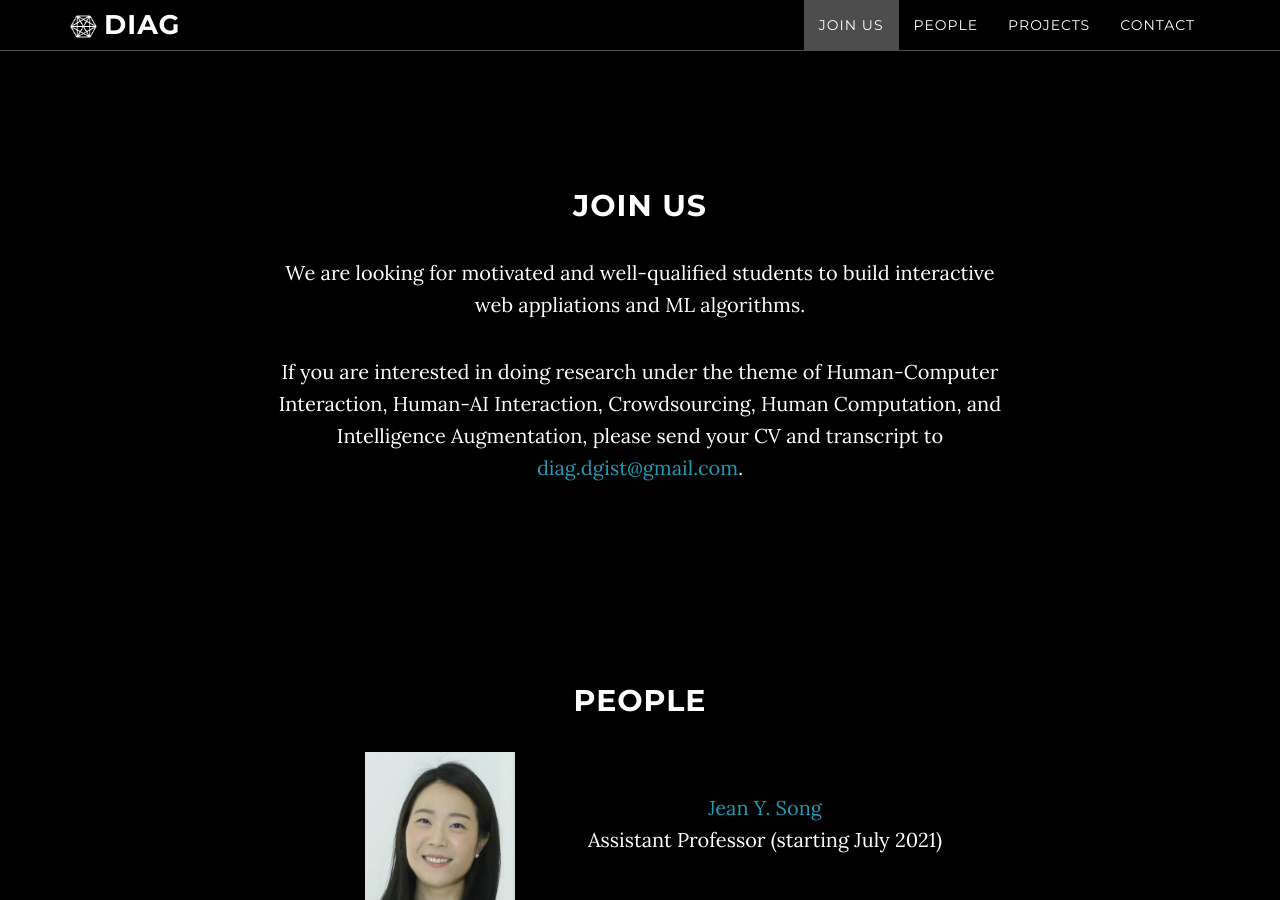
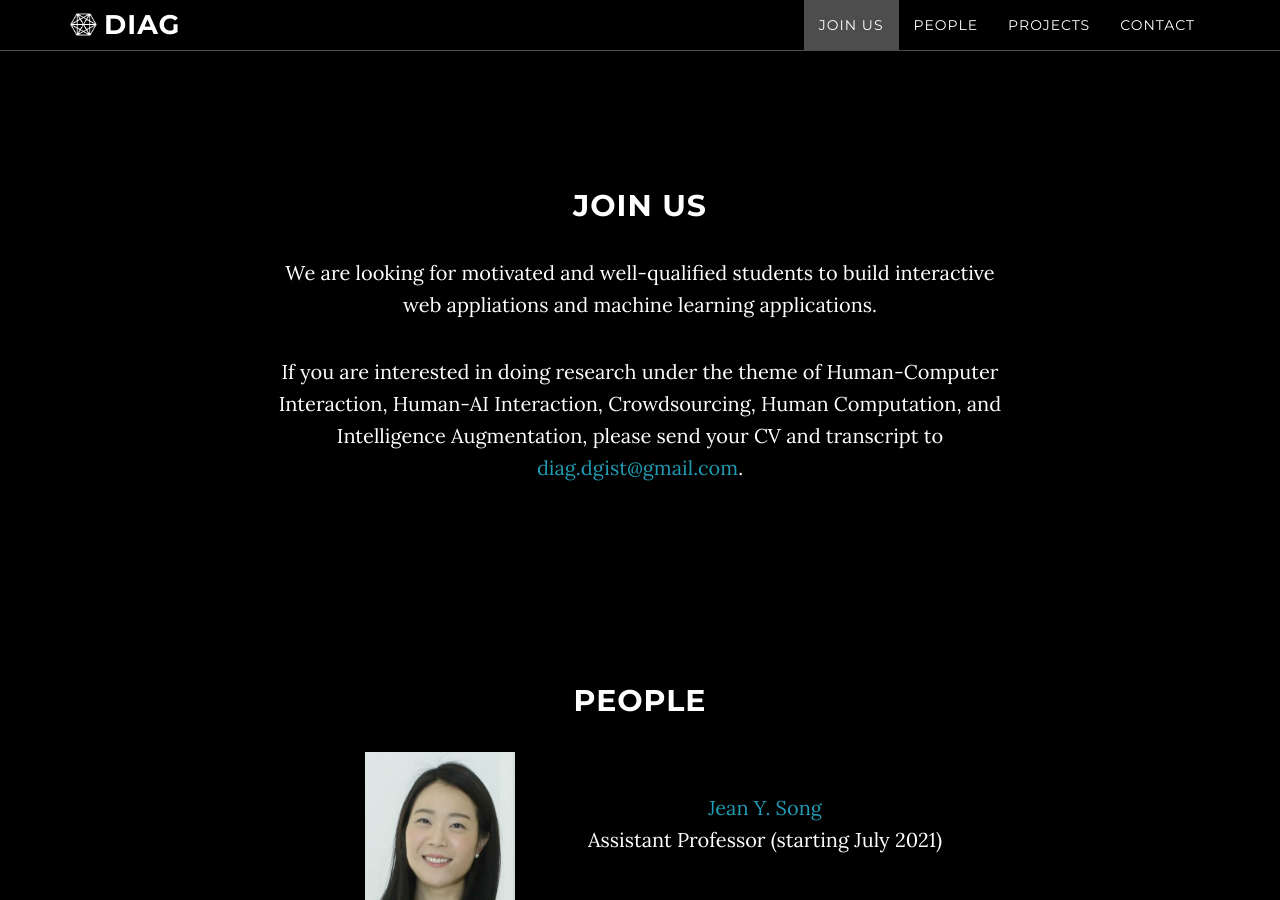
Before and after one commit to raflereak/diag-dgist.github.io, a Jekyll site: the page built from index.html, in a window 1280 px wide and 900 px high, scrolled down 911 px. Built offline with Jekyll 4.4.1, drawn with Linux system fonts in a browser that asks for light colours.

Commit message:
slightly updated joinus

```diff
--- a/_includes/joinus.html
+++ b/_includes/joinus.html
@@ -3,7 +3,7 @@
         <div class="row">
             <div class="col-lg-8 col-lg-offset-2">
                 <h2>JOIN US</h2>
-                <p>We are looking for motivated and well-qualified students to build interactive web appliations and ML algorithms.</p>
+                <p>We are looking for motivated and well-qualified students to build interactive web appliations and machine learning applications.</p>
                 <p style="margin: 0px;">If you are interested in doing research under the theme of Human-Computer Interaction, Human-AI Interaction, Crowdsourcing,
                 Human Computation, and Intelligence Augmentation, please send your CV and transcript to <a href="mailto:{{ site.email }}">{{ site.email }}</a>.</p>
             </div>
--- a/_includes/nav.html
+++ b/_includes/nav.html
@@ -6,7 +6,7 @@
                     <i class="fa fa-bars"></i>
                 </button>
                   <a class="navbar-brand page-scroll" href="#page-top">
-                    <img src="/img/logo_small_new.png" alt="diag logo" width="27" style="margin-right: 7px; margin-top: -2px; float: left;">
+                    <img src="/img/logo_small_new.png" alt="diag logo" width="27" style="margin-right: 7px; margin-top: -4px; float: left;">
                     <span style="font-size: 27px;"> DIAG</span>
                   </a>
 
```
